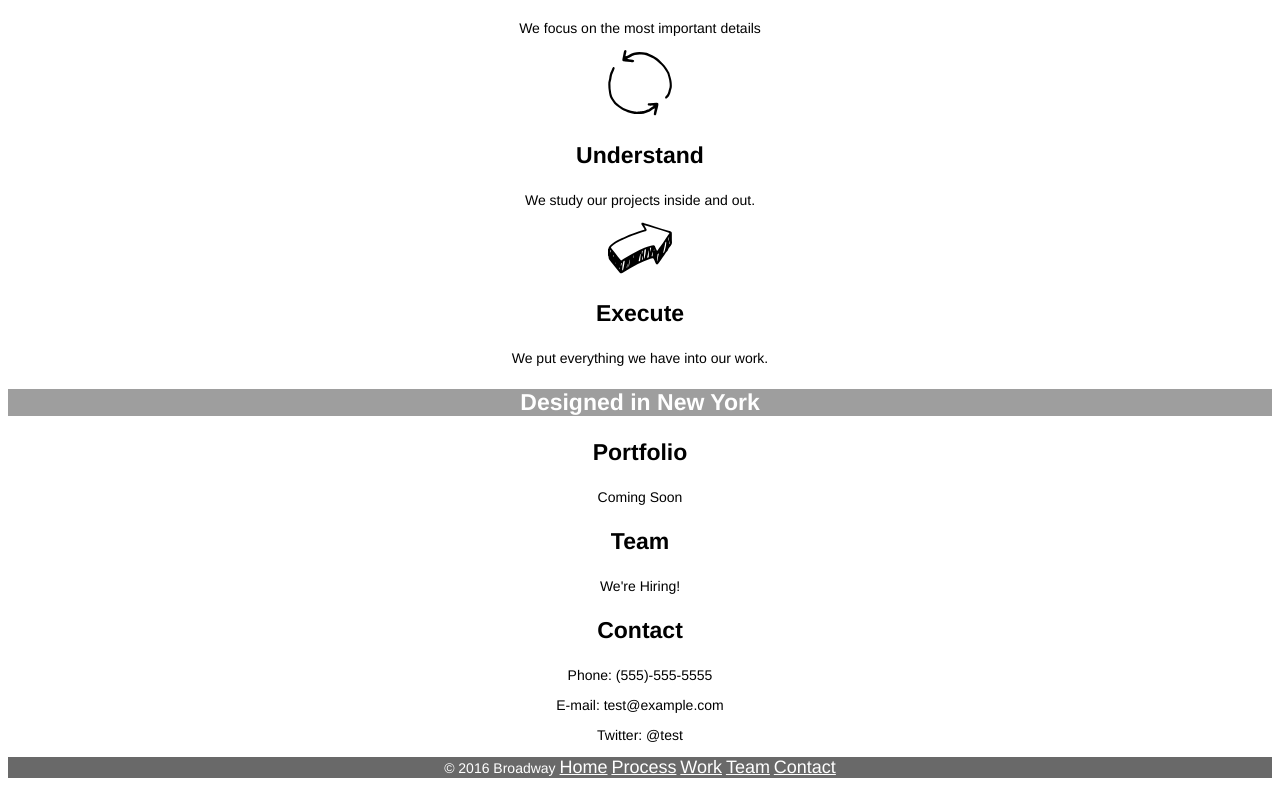
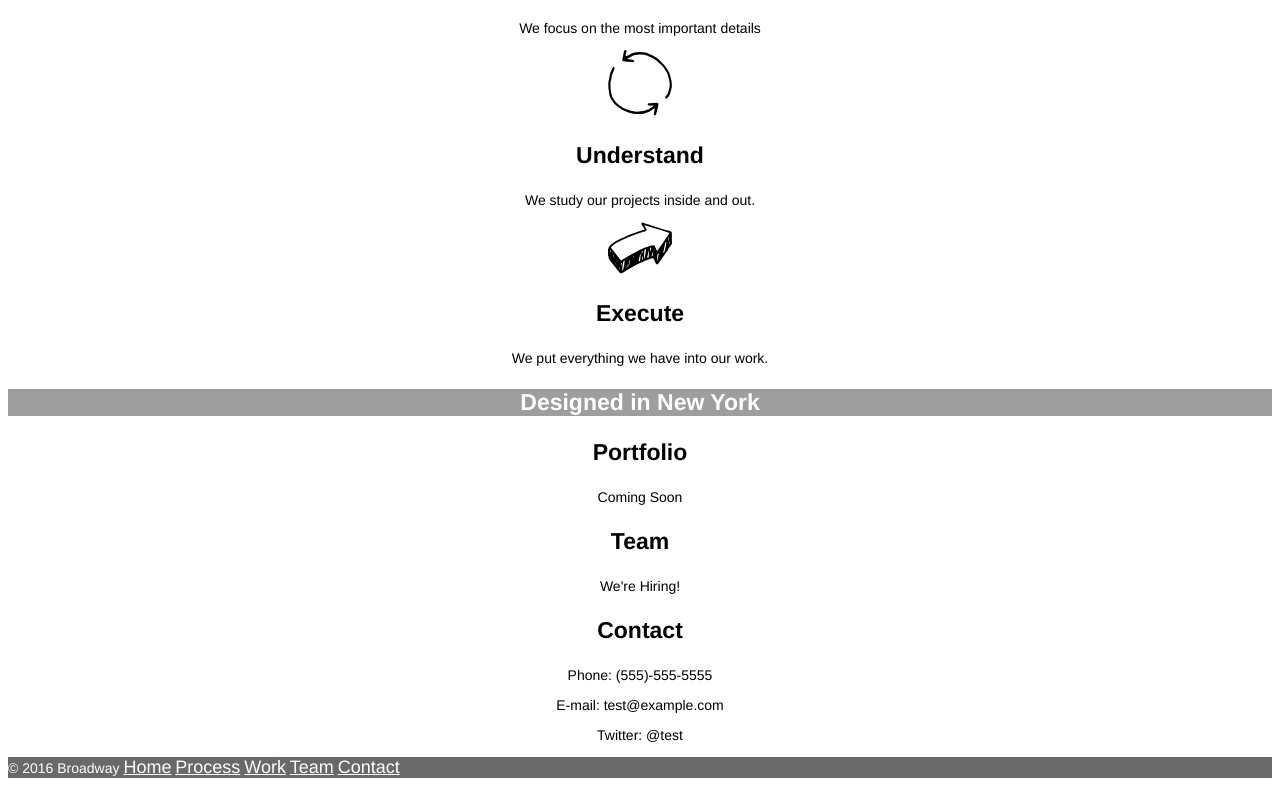
Before and after one commit to ricepattyk/broadway, a plain HTML site: page index.html in a window 1280 px wide. Shown: the part 516-1308 px from the top of the page. Drawn offline with Linux system fonts and the light colour scheme; grey boxes are pictures that could not be loaded.

Commit message:
Create final page

```diff
--- a/resources/css/style.css
+++ b/resources/css/style.css
@@ -41,7 +41,3 @@ p {
   background-color: dimgray;
   color: white;
 }
-
-.footer p {
-  text-align: center;
-}
```
